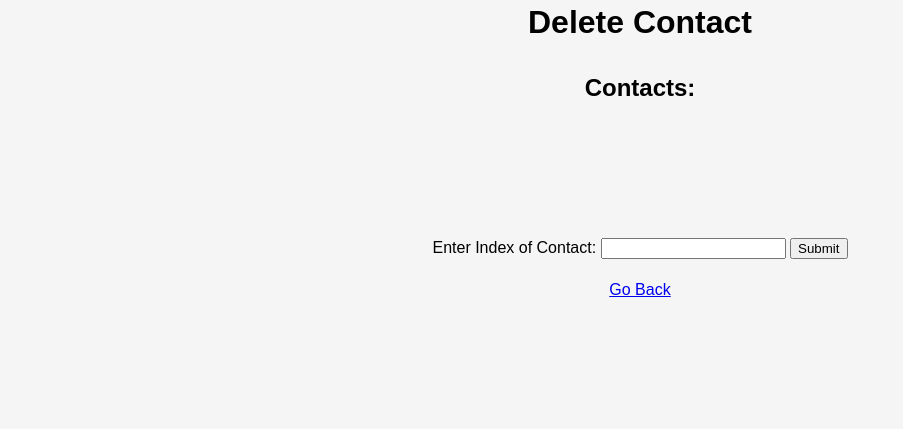
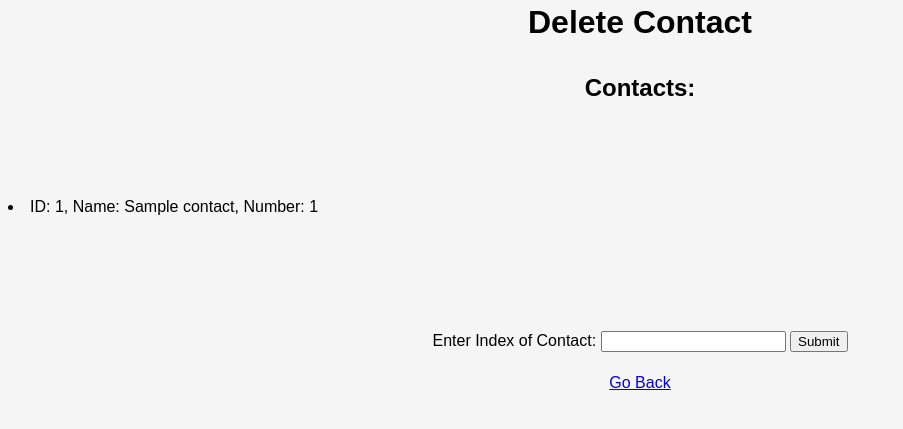
Before and after one commit to lukecbutler/lukecbutler-dev, a Flask app: page /contact/delete in a window 1280 px wide. Shown: the part 187-616 px from the top of the page, without its empty margins (0-903 px from the left). Run offline with Flask 3, Linux system fonts and the light colour scheme; tables that the repository leaves empty hold one stand-in row (values such as "Sample post").

Commit message:
update contact book to use db

```diff
--- a/app.py
+++ b/app.py
@@ -14,7 +14,7 @@ def pokemon_db_connection():
     conn.row_factory = sqlite3.Row
     return conn
 
-def contact_db_connection():
+def contacts_db_connection():
     conn = sqlite3.connect('contacts.db')
     #import datbase as a dictionary
     conn.row_factory = sqlite3.Row
@@ -39,9 +39,6 @@ def projects():
 ###################################################################################
 '''Pokedex'''
 ###################################################################################
-
-
-
 @app.route("/pokedex", methods=["GET", "POST"])
 def pokedex():
     # if statement gets hit when form is submitted
@@ -93,9 +90,6 @@ def pokedex():
 
     # GET - returns blank page as user has not entered pokemon yet
     return render_template('pokedex.html')
-
-
-
 ####################################################################################
 """Contact Book Routes:"""
 ####################################################################################
@@ -106,14 +100,22 @@ def contact_home():
 
 @app.route("/contact/show")
 def show_contacts():
+
+    conn = contacts_db_connection()
+
+    contacts = conn.execute('''
+                 SELECT contact_name, contact_number FROM contacts
+                 ''')
+
     return render_template("show_contacts.html", contacts = contacts)
 
 @app.route("/contact/add", methods=["GET", "POST"])
 def add_contact():
-
+    conn = contacts_db_connection()
     # if statement occurs when form submission is hit
     if request.method =="POST":
         # Handle form submission
+
         name = request.form.get("contact-name")
         number = request.form.get("contact-number")
 
@@ -121,7 +123,19 @@ def add_contact():
         if not name or not number:
             return render_template("add_contact.html", error = "Please fill out both fields.")
 
-        contacts.append([name, number])
+
+        ## where contact is entered into db
+        conn.execute('''
+                     INSERT INTO contacts (contact_name, contact_number)
+                     VALUES (?, ?)
+                     ''', (name, number))
+
+
+        conn.commit()
+        conn.close()
+        print(name, number)
+
+
         return render_template("home_contact.html")
 
     return render_template("add_contact.html")
@@ -129,25 +143,46 @@ def add_contact():
 @app.route("/contact/delete", methods=["GET", "POST"])
 def delete_contact():
 
+    # display contacts on delte
+    conn = contacts_db_connection()
+    contacts = conn.execute('''
+                    SELECT id, contact_name, contact_number FROM contacts
+                    ''').fetchall()
+
     if request.method == "POST":
-        contact_number_input = request.form.get("contact-number")
-        if not contact_number_input.isdigit():
+        contact_id_input = request.form.get("contact-id")
+
+        if not contact_id_input.isdigit():
             return render_template("delete_contact.html", contacts=contacts, error="Enter a number bucko")
 
-        contact_number = int(contact_number_input)
+        contact_id = int(contact_id_input)
 
-        # Checks if contacts list is empty - if empty prompt user no contact to delete
-        if not contacts:
-            return render_template("delete_contact.html", contacts=contacts, error="No contacts you silly goose.")
+        #check if contact exists
+        contact_exists = conn.execute('''
+                            SELECT 1 FROM contacts WHERE id = ?
+                                      ''', (contact_id,)).fetchone()
 
-        # Check if contact_number is within range - if contact number is not within range return page until user enters appropriate number
-        if contact_number < 1 or contact_number > len(contacts):
-            return render_template("delete_contact.html", contacts=contacts, error="Add a contact first!!")
+        if not contact_exists:
+            return render_template("delete_contact.html", contacts=contacts, error="Contact ID does not exist.")
 
-        contacts.pop(contact_number-1)
 
+
+        # delete the contact
+        conn.execute('''
+                    DELETE FROM contacts WHERE id = ?
+                    ''', (contact_id,))
+        conn.commit()
+
+        # redisplay contacts once contact has been deleted
+        contacts = conn.execute('''
+                SELECT id, contact_name, contact_number FROM contacts
+                ''').fetchall()
+
+        #display delete contact.html as the ui
+        return render_template("delete_contact.html", contacts=contacts)
+
+    # homepage of delete contact
     return render_template("delete_contact.html", contacts = contacts)
-
 
 if __name__ == "__main__":
     app.run(debug=True, port=80, host="0.0.0.0")
--- a/templates/delete_contact.html
+++ b/templates/delete_contact.html
@@ -12,7 +12,9 @@
     <p id="contacts">
         {% for contact in contacts %}
 
-        {{loop.index}}. {{contact[0]}} {{contact[1]}}
+        <li>
+            ID: {{ contact['id'] }}, Name: {{ contact['contact_name'] }}, Number: {{ contact['contact_number'] }}
+        </li>
 
         <br><br>
         {% endfor %}
@@ -25,7 +27,7 @@
 
     <form action="/contact/delete" method="POST" id="delete_contact">
         <label>Enter Index of Contact: </label>
-        <input name="contact-number" min="1" step="1">
+        <input name="contact-id" min="1" step="1">
 
         <input type="submit">
     </form>
```
Also changed, not shown: contacts.db, 1 other file.
